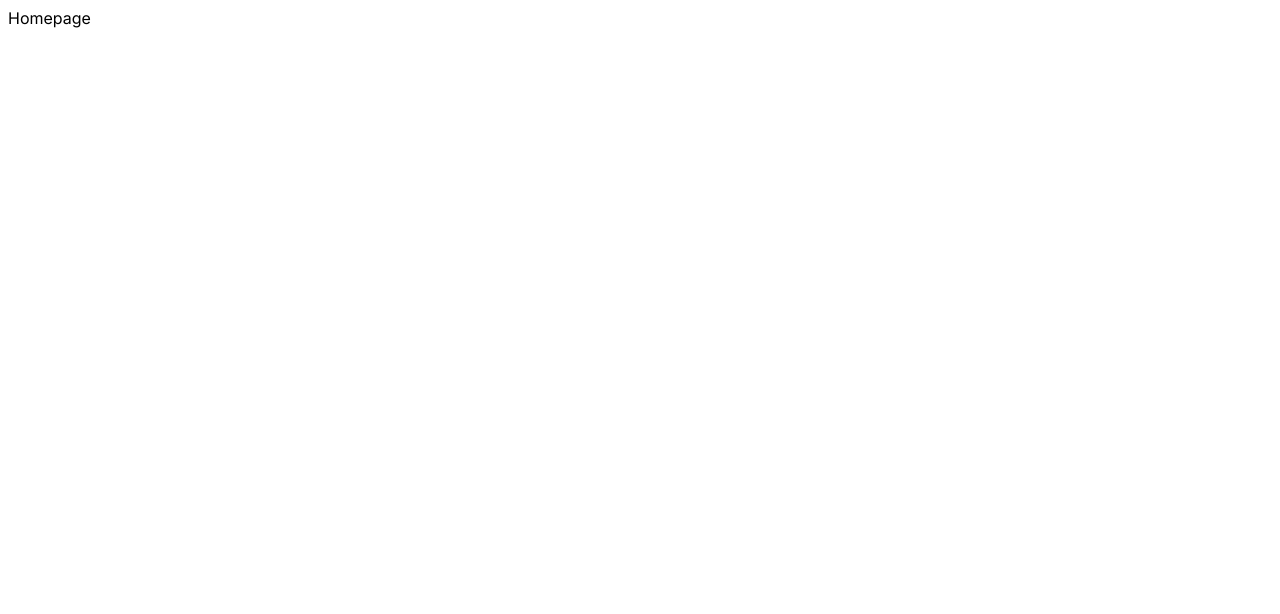
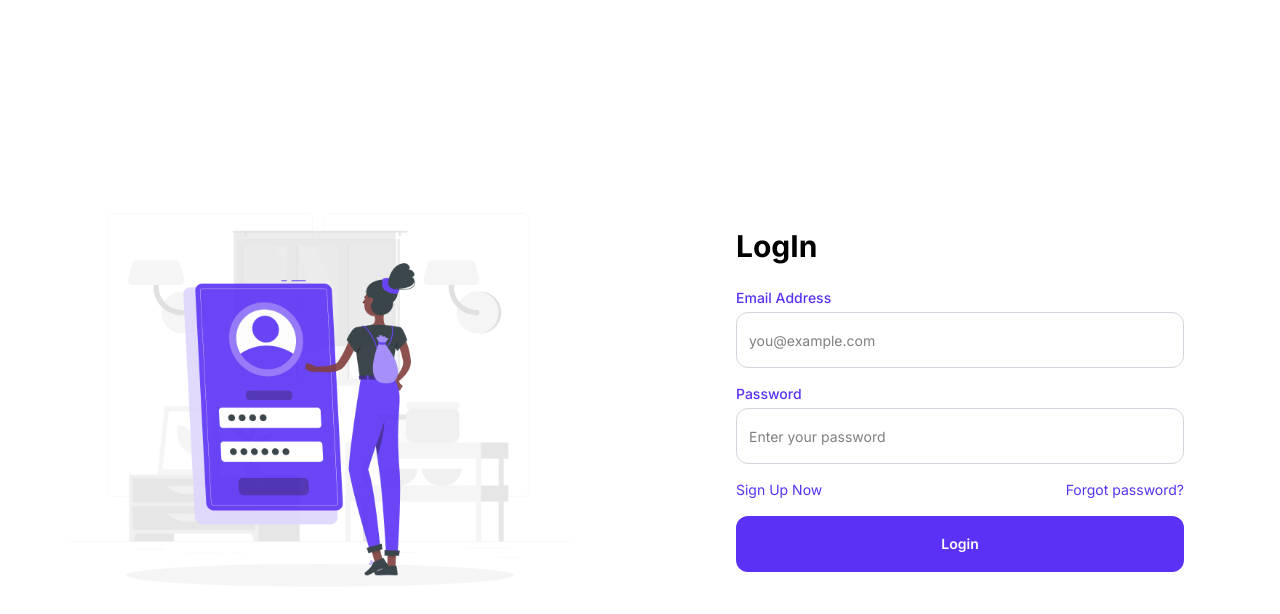
Before and after one commit to Zynovatex/shopping-application-web-admin, a Next.js app in the folder admin/: page / in a window 1280 px wide. Shown: the top 614 px of the page. Built offline with nearby package versions, Linux system fonts and the light colour scheme.

Commit message:
connect with the live api with mockdata

```diff
--- a/admin/app/page.tsx
+++ b/admin/app/page.tsx
@@ -1,7 +1,124 @@
-const Homepage = () => {
+"use client";
+import React, { useState } from "react";
+import { useRouter } from "next/navigation";
+import Link from "next/link";
+import axios from "axios";
+import "./globals.css";
+
+function Login() {
+  const router = useRouter();
+  const [email, setEmail] = useState("");
+  const [password, setPassword] = useState("");
+  const [error, setError] = useState("");
+
+  const isValidEmail = (email: string): boolean => {
+    return /^[^\s@]+@[^\s@]+\.[^\s@]+$/.test(email);
+  };
+
+  const handleSubmit = async (e: React.FormEvent<HTMLFormElement>) => {
+    e.preventDefault();
+    setError("");
+    try {
+      const response = await axios.post("http://localhost:8080/api/auth/login", {
+        email,
+        password,
+      });
+
+      const { token, allowedModules } = response.data;
+      localStorage.setItem("token", token);
+      localStorage.setItem("allowedModules", JSON.stringify(allowedModules));
+
+      router.push("/admin");
+    } catch (err: any) {
+      setError("Invalid email or password. Please try again.");
+    }
+  };
+
   return (
-    <div className=''>Homepage</div>
-  )
+    <div className="flex flex-col min-h-screen bg-white">
+      <div className="flex flex-col md:flex-row flex-grow items-center justify-center">
+        <div className="hidden md:flex md:w-1/2 items-center justify-center">
+          <img
+            src="/loginIllustrater.png"
+            alt="Login Illustration"
+            className="w-[500px] h-auto"
+          />
+        </div>
+
+        <div className="w-full md:w-1/2 flex flex-col items-center justify-center px-6">
+          <div className="w-full max-w-md space-y-6">
+            <h1 className="text-3xl font-bold text-[#000000]">LogIn</h1>
+
+            {error && <p className="text-red-500 text-sm">{error}</p>}
+
+            <form onSubmit={handleSubmit} className="space-y-4">
+              <div>
+                <label htmlFor="email" className="block mb-1 text-sm font-medium text-[#5A31F5]">
+                  Email Address
+                </label>
+                <div className="relative h-14">
+                  <input
+                    type="email"
+                    id="email"
+                    value={email}
+                    onChange={(e) => setEmail(e.target.value)}
+                    required
+                    placeholder="you@example.com"
+                    className="h-full w-full p-3 border border-gray-300 rounded-xl text-sm"
+                  />
+                  {email && isValidEmail(email) && (
+                    <div className="absolute inset-y-0 right-3 flex items-center">
+                      <svg className="w-5 h-5" viewBox="0 0 24 24" fill="none">
+                        <circle cx="12" cy="12" r="12" fill="black" />
+                        <path
+                          d="M9.5 13.7l-2.2-2.2-.9.9 3.1 3.1 6.1-6.1-.9-.9z"
+                          fill="white"
+                        />
+                      </svg>
+                    </div>
+                  )}
+                </div>
+              </div>
+
+              <div>
+                <label htmlFor="password" className="block mb-1 text-sm font-medium text-[#5A31F5]">
+                  Password
+                </label>
+                <div className="relative h-14">
+                  <input
+                    type="password"
+                    id="password"
+                    value={password}
+                    onChange={(e) => setPassword(e.target.value)}
+                    required
+                    placeholder="Enter your password"
+                    className="h-full w-full p-3 border border-gray-300 rounded-xl text-sm"
+                  />
+                </div>
+              </div>
+
+              <div className="flex justify-between text-sm">
+                <Link href="/auth/register" className="text-[#5A31F5] hover:underline">
+                  Sign Up Now
+                </Link>
+                <Link href="/auth/forgot-password" className="text-[#5A31F5] hover:underline">
+                  Forgot password?
+                </Link>
+              </div>
+
+              <button
+                type="submit"
+                className="w-full h-14 bg-[#5A31F5] text-white rounded-xl text-sm font-semibold"
+              >
+                Login
+              </button>
+            </form>
+
+          </div>
+        </div>
+      </div>
+    </div>
+  );
 }
 
-export default Homepage
+export default Login;
--- a/admin/components/AdminManagement/AMbarChart.tsx
+++ b/admin/components/AdminManagement/AMbarChart.tsx
@@ -1,21 +1,25 @@
+"use client";
+
+import React from "react";
 import Image from "next/image";
 import {
-  BarChart, Bar, XAxis, YAxis, CartesianGrid, Tooltip, ResponsiveContainer
+  BarChart,
+  Bar,
+  XAxis,
+  YAxis,
+  CartesianGrid,
+  Tooltip,
+  ResponsiveContainer,
 } from "recharts";
 
-// Dummy Data for Admin Roles
-const data = [
-  { name: "Product Manager", Actions: 5400 },
-  { name: "Order Admin", Actions: 3900 },
-  { name: "Analytics Admin", Actions: 2800 },
-  { name: "Seller Manager", Actions: 3800 },
-  { name: "Support Admin", Actions: 2300 },
-];
+interface RoleActivityData {
+  name: string;
+  Actions: number;
+}
 
-const AMbarChart = () => {
+const AMbarChart = ({ data }: { data: RoleActivityData[] }) => {
   return (
     <div className="bg-white rounded-xl w-full h-[450px] p-4 border border-gray-200 shadow-md hover:shadow-lg flex flex-col">
-
       {/* TITLE */}
       <div className="flex justify-between items-center mb-4">
         <h1 className="capitalize text-base font-semibold">Top Admin Roles by Activity</h1>
@@ -52,7 +56,6 @@ const AMbarChart = () => {
           </BarChart>
         </ResponsiveContainer>
       </div>
-
     </div>
   );
 };
--- a/admin/components/AdminManagement/AMlineChart.tsx
+++ b/admin/components/AdminManagement/AMlineChart.tsx
@@ -1,29 +1,26 @@
+"use client";
+
 import Image from "next/image";
 import * as React from "react";
 import { LineChart, Line, XAxis, ResponsiveContainer } from "recharts";
 
-// Dummy Data (replace with real API data later)
-const data = [
-  { name: "Day 1", total: 30, active: 20, pending: 10 },
-  { name: "Day 2", total: 32, active: 21, pending: 11 },
-  { name: "Day 3", total: 34, active: 22, pending: 12 },
-  { name: "Day 4", total: 36, active: 23, pending: 13 },
-  { name: "Day 5", total: 40, active: 25, pending: 15 },
-  { name: "Day 6", total: 42, active: 28, pending: 14 },
-  { name: "Day 7", total: 45, active: 30, pending: 15 },
-];
+interface ActivityTrendData {
+  name: string;
+  total: number;
+  active: number;
+  pending: number;
+}
 
-const AMlineChart = () => {
+const AMlineChart = ({ data }: { data: ActivityTrendData[] }) => {
+  const lastItem = data?.length ? data[data.length - 1] : { total: 0, active: 0, pending: 0 };
+
   return (
     <div className="bg-white rounded-xl w-full h-[450px] p-4 border border-gray-200 shadow-md hover:shadow-lg flex flex-col">
-
-      {/* TITLE */}
       <div className="flex justify-between items-center mb-4">
         <h1 className="capitalize text-base font-semibold">Admin Activity Trend</h1>
         <Image src="/moreDark.png" alt="icon" width={20} height={20} />
       </div>
 
-      {/* CHART CONTAINER */}
       <div className="flex-1 w-full h-full">
         <ResponsiveContainer width="100%" height="100%">
           <LineChart data={data}>
@@ -35,30 +32,25 @@ const AMlineChart = () => {
         </ResponsiveContainer>
       </div>
 
-      {/* LABELS SECTION */}
       <div className="flex justify-center items-center gap-12 mt-2">
-        {/* Total Admins */}
         <div className="flex flex-col items-center space-y-1">
           <div className="w-5 h-5 bg-[#7BADFF] rounded-full"></div>
-          <div className="font-bold text-lg">45</div>
+          <div className="font-bold text-lg">{lastItem.total}</div>
           <div className="text-xs text-gray-400">Total Admins</div>
         </div>
 
-        {/* Active Admins */}
         <div className="flex flex-col items-center space-y-1">
           <div className="w-5 h-5 bg-[#106BFF] rounded-full"></div>
-          <div className="font-bold text-lg">30</div>
+          <div className="font-bold text-lg">{lastItem.active}</div>
           <div className="text-xs text-gray-400">Active Admins</div>
         </div>
 
-        {/* Pending Invites */}
         <div className="flex flex-col items-center space-y-1">
           <div className="w-5 h-5 bg-[#B1B1B1] rounded-full"></div>
-          <div className="font-bold text-lg">15</div>
+          <div className="font-bold text-lg">{lastItem.pending}</div>
           <div className="text-xs text-gray-400">Pending Invites</div>
         </div>
       </div>
-
     </div>
   );
 };
--- a/admin/components/AdminManagement/AMoverview.tsx
+++ b/admin/components/AdminManagement/AMoverview.tsx
@@ -1,44 +1,81 @@
+"use client";
+
+import { useEffect, useState } from "react";
 import StatCard from "../common/StatCard";
+import AMlineChart from "./AMlineChart";
 import AMbarChart from "./AMbarChart";
-import AMlineChart from "./AMlineChart";
 import AMpieChart from "./AMpieChart";
+import axios from "axios";
 
+const iconUrls = [
+  "/statcart-icon-1.png",
+  "/statcart-icon-2.png",
+  "/statcart-icon-3.png",
+  "/statcart-icon-4.png",
+];
 
 const AMoverview = () => {
+  const [overviewData, setOverviewData] = useState<any>(null);
+  const [loading, setLoading] = useState(true);
+
+  useEffect(() => {
+    const fetchData = async () => {
+      try {
+        const token = localStorage.getItem("token");
+        const res = await axios.get("http://localhost:8080/api/admin/overview", {
+          headers: {
+            Authorization: `Bearer ${token}`,
+          },
+        });
+
+        const updatedStats = res.data.stats.map((stat: any, i: number) => ({
+          ...stat,
+          iconUrl: iconUrls[i] || "/default-icon.png",
+          statusChange: "8.6%", // placeholder
+          status: "From last month",
+          isPositive: i % 2 === 0 ? true : false, // sample logic
+        }));
+
+        setOverviewData({
+          ...res.data,
+          stats: updatedStats,
+        });
+      } catch (err) {
+        console.error("Failed to load admin overview data:", err);
+        setOverviewData(null);
+      } finally {
+        setLoading(false);
+      }
+    };
+
+    fetchData();
+  }, []);
+
+  if (loading || !overviewData) return <p className="text-center p-8">Loading...</p>;
+
   return (
     <div className="w-full h-full flex flex-col gap-4 items-center">
-
       {/* STAT CARDS */}
       <div className="w-full flex gap-4 justify-between flex-wrap">
-        <StatCard iconUrl="/statcart-icon-1.png" title="Total Admins" value="23,423" statusChange="8.6%" status="From last month" isPositive={false} />
-        <StatCard iconUrl="/statcart-icon-2.png" title="Active Admins" value="12,334" statusChange="8.6%" status="From last month" isPositive={true} />
-        <StatCard iconUrl="/statcart-icon-3.png" title=" Last 7 Days Activity" value="233" statusChange="8.6%" status="From last month" isPositive={true} />
-        <StatCard iconUrl="/statcart-icon-4.png" title="Pending Invites" value="634" statusChange="8.6%" status="From last month" isPositive={false} />
+        {overviewData.stats.map((stat: any, index: number) => (
+          <StatCard key={index} {...stat} />
+        ))}
       </div>
 
       {/* CHARTS SECTION */}
       <div className="flex flex-col lg:flex-row w-full gap-6 my-4">
+        <div className="flex-1 min-w-0">
+          <AMlineChart data={overviewData.activityTrend ?? []} />
+        </div>
+        <div className="flex-1 min-w-0">
+          <AMbarChart data={overviewData.rolesByActivity ?? []} />
+        </div>
+        <div className="flex-1 min-w-0">
+          <AMpieChart data={overviewData.pageAccessBreakdown ?? []} />
+        </div>
+      </div>
+    </div>
+  );
+};
 
-        {/* CHART 1 */}
-        <div className="flex-1 min-w-0">
-            <AMlineChart/>
-
-        </div>
-
-        {/* CHART 2 */}
-        <div className="flex-1 min-w-0">
-            <AMbarChart/>
-        </div>
-
-        {/* CHART 3 */}
-        <div className="flex-1 min-w-0">
-            <AMpieChart />
-        </div>
-
-      </div>
-
-    </div>
-  )
-}
-
-export default AMoverview
+export default AMoverview;
--- a/admin/components/AdminManagement/AMpieChart.tsx
+++ b/admin/components/AdminManagement/AMpieChart.tsx
@@ -4,20 +4,14 @@ import React from "react";
 import Image from "next/image";
 import { PieChart, Pie, Cell, ResponsiveContainer } from "recharts";
 
-// Dummy Data (Admin Page Access Short Names)
-const data = [
-  { name: "Product", value: 40 },
-  { name: "Order", value: 30 },
-  { name: "Analytics", value: 20 },
-  { name: "Seller", value: 10 },
-];
+interface ChartData {
+  name: string;
+  value: number;
+}
 
-// Blue shades for Admin Section
 const COLORS = ["#3B82F6", "#60A5FA", "#93C5FD", "#BFDBFE"];
-
 const RADIAN = Math.PI / 180;
 
-// Label Rendering for Inside Pie
 const renderCustomizedLabel = ({
   cx,
   cy,
@@ -25,14 +19,7 @@ const renderCustomizedLabel = ({
   innerRadius,
   outerRadius,
   percent,
-}: {
-  cx: number;
-  cy: number;
-  midAngle: number;
-  innerRadius: number;
-  outerRadius: number;
-  percent: number;
-}) => {
+}: any) => {
   const radius = innerRadius + (outerRadius - innerRadius) * 0.5;
   const x = cx + radius * Math.cos(-midAngle * RADIAN);
   const y = cy + radius * Math.sin(-midAngle * RADIAN);
@@ -51,17 +38,16 @@ const renderCustomizedLabel = ({
   );
 };
 
-const AMpieChart = () => {
+const AMpieChart = ({ data }: { data: ChartData[] }) => {
   return (
     <div className="bg-white rounded-xl w-full h-[450px] p-4 border border-gray-200 shadow-md hover:shadow-lg flex flex-col">
-
-      {/* TITLE */}
+      {/* Title */}
       <div className="flex justify-between items-center mb-4">
         <h1 className="capitalize text-base font-semibold">Admin Page Access Breakdown</h1>
         <Image src="/moreDark.png" alt="icon" width={20} height={20} />
       </div>
 
-      {/* CHART */}
+      {/* Chart */}
       <div className="w-full h-[280px] flex justify-center items-center">
         <ResponsiveContainer width="100%" height="100%">
           <PieChart>
@@ -83,7 +69,7 @@ const AMpieChart = () => {
         </ResponsiveContainer>
       </div>
 
-      {/* LEGEND */}
+      {/* Legend */}
       <div className="flex justify-center gap-8 mt-4 flex-wrap">
         {data.map((item, index) => (
           <div key={index} className="flex flex-col items-center">
@@ -96,7 +82,6 @@ const AMpieChart = () => {
           </div>
         ))}
       </div>
-
     </div>
   );
 };
--- a/admin/components/common/StatCard.tsx
+++ b/admin/components/common/StatCard.tsx
@@ -1,12 +1,12 @@
 import Image from "next/image";
 
 interface StatCardProps {
-  iconUrl: string;  // PNG icon URL (replace with actual file path)
-  title: string;    // Title text (e.g., "Total Order")
-  value: string;    // Main value (e.g., "23423")
-  statusChange: string; // Percentage (e.g., "8.6%")
-  status: string;   // Status text (e.g., "Up compared to last month")
-  isPositive: boolean; // Whether the trend is up or down
+  iconUrl?: string;
+  title: string;
+  value: string;
+  statusChange: string;
+  status: string;
+  isPositive: boolean;
 }
 
 const StatCard: React.FC<StatCardProps> = ({
@@ -20,18 +20,26 @@ const StatCard: React.FC<StatCardProps> = ({
   return (
     <div className="flex md:flex-1 sm:flex-1 flex-col p-5 min-w-[160px] rounded-xl border border-gray-200 shadow-md hover:shadow-lg bg-white">
       <div className="flex items-center space-x-2">
-        {/* Replace with actual PNG file */}
-        <Image src={iconUrl} alt="icon" width={50} height={50} className="rounded-md pr-1" />
+        {iconUrl ? (
+          <Image
+            src={iconUrl}
+            alt={title}
+            width={50}
+            height={50}
+            className="rounded-md pr-1"
+          />
+        ) : (
+          <div className="w-[50px] h-[50px] bg-gray-200 rounded-md pr-1" />
+        )}
         <h3 className="text-gray-500 text-[13px]">{title}</h3>
       </div>
 
       <h2 className="text-2xl font-semibold mt-2">{value}</h2>
 
       <div className="flex items-center text-xs mt-3">
-        {/* Replace with actual PNG file */}
         <Image
           src={isPositive ? "/up-trend-icon.png" : "/down-trend-icon.png"}
-          alt="status-icon"
+          alt="trend"
           width={14}
           height={14}
         />
--- a/admin/package.json
+++ b/admin/package.json
@@ -9,6 +9,7 @@
     "lint": "next lint"
   },
   "dependencies": {
+    "axios": "^1.9.0",
     "framer-motion": "^12.5.0",
     "lucide-react": "^0.488.0",
     "next": "15.2.3",
```
Also changed, not shown: admin/public/loginIllustrater.png (added), 1 other file (tests, documents, lock files or other folders).
